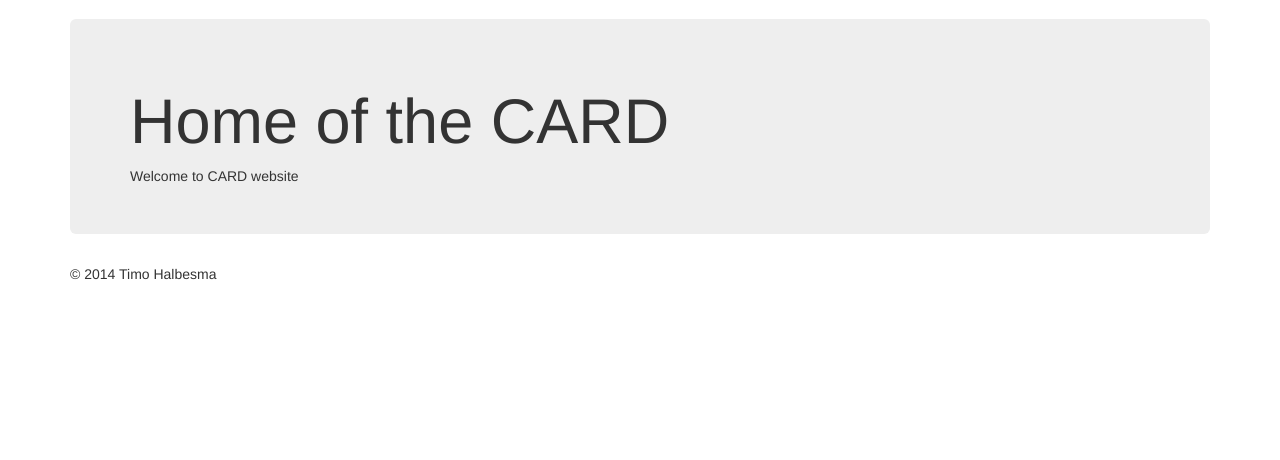
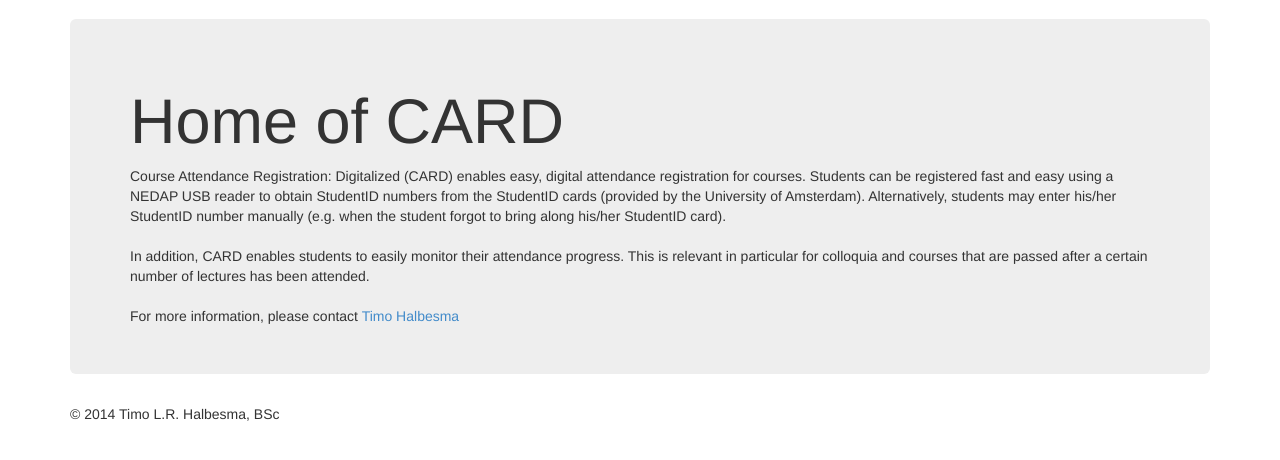
Before and after one commit to tlrh314/CARD, a Django app: template templates/index.html in a window 1280 px wide. Shown: the part 51-511 px from the top of the page. Run offline with Django 3.2, Linux system fonts and the light colour scheme; the template is opened without the code that fills it, so the values that code supplies are empty; some libraries are stand-ins or nearby versions.

Commit message:
Proper index text (draft)

```diff
--- a/templates/base.html
+++ b/templates/base.html
@@ -80,7 +80,7 @@ website for the FNWI">
         {% block content %} {% endblock %}
       </div>
       <div class="footer">
-        <p>© 2014 Timo Halbesma</p>
+        <p>© 2014 Timo L.R. Halbesma, BSc</p>
       </div>
     </div>
 
--- a/templates/index.html
+++ b/templates/index.html
@@ -2,17 +2,53 @@
 {% load i18n %}
 
 {% block content %}
-<h1>Home of the CARD </h1>
-Welcome to CARD website
+<h1>Home of CARD </h1>
+{% if user.is_superuser %}
+<p> You do have Admin Powers. With great power comes great responsibility! </p>
+{% endif %}
 {% if user.is_authenticated %}
-<ul>
-  <li>Username: {{ user.username }} </li>
-  <li>Email: {{ user.email }} </li>
-  <li>First Name: {{ user.first_name }} </li>
-  <li>Last Name: {{ user.last_name }} </li>
-</ul>
-{% endif %}
-{% if user.is_superuser %}
-<p> Adminbaasje </p>
+<div class="panel panel-default">
+  <div class="panel-heading">Student Data</div>
+  <div class="panel-body">
+    <p>
+      We store some personal information in our database to identify you.
+      In addition, we keep a record of courses you are registered
+      for that use CARD. For each lecture of that course we store whether you
+      did or did not attend. The following personal information is currently stored.
+    </p>
+  </div>
+  <table class="table table-condensed">
+    <tr>
+      <td><b>Username</b></td>
+      <td>{{ user.username }} </td>
+    </tr>
+    <tr>
+      <td><b>Email</b></td>
+      <td>{{ user.email }} </td>
+    </tr>
+    <tr>
+      <td><b>First Name</b></td>
+      <td>{{ user.first_name }} </td>
+    </tr>
+    <tr>
+      <td><b>Last Name</b></td>
+      <td>{{ user.last_name }} </td>
+    </tr>
+  </table>
+</div>
+{% else %}
+Course Attendance Registration: Digitalized (CARD) enables easy, digital attendance
+registration for courses. Students can be registered fast and easy using a NEDAP
+USB reader to obtain StudentID numbers from the StudentID cards (provided by the
+University of Amsterdam). Alternatively, students may enter his/her StudentID
+number manually (e.g. when the student forgot to bring along his/her StudentID
+card). <br>
+<br>
+In addition, CARD enables students to easily monitor their attendance progress.
+This is relevant in particular for colloquia and courses that are passed after a
+certain number of lectures has been attended. <br>
+<br>
+For more information, please contact <A HREF="mailto:T.L.R.Halbesma@UvA.nl">
+  Timo Halbesma</A>
 {% endif %}
 {% endblock %}
```
